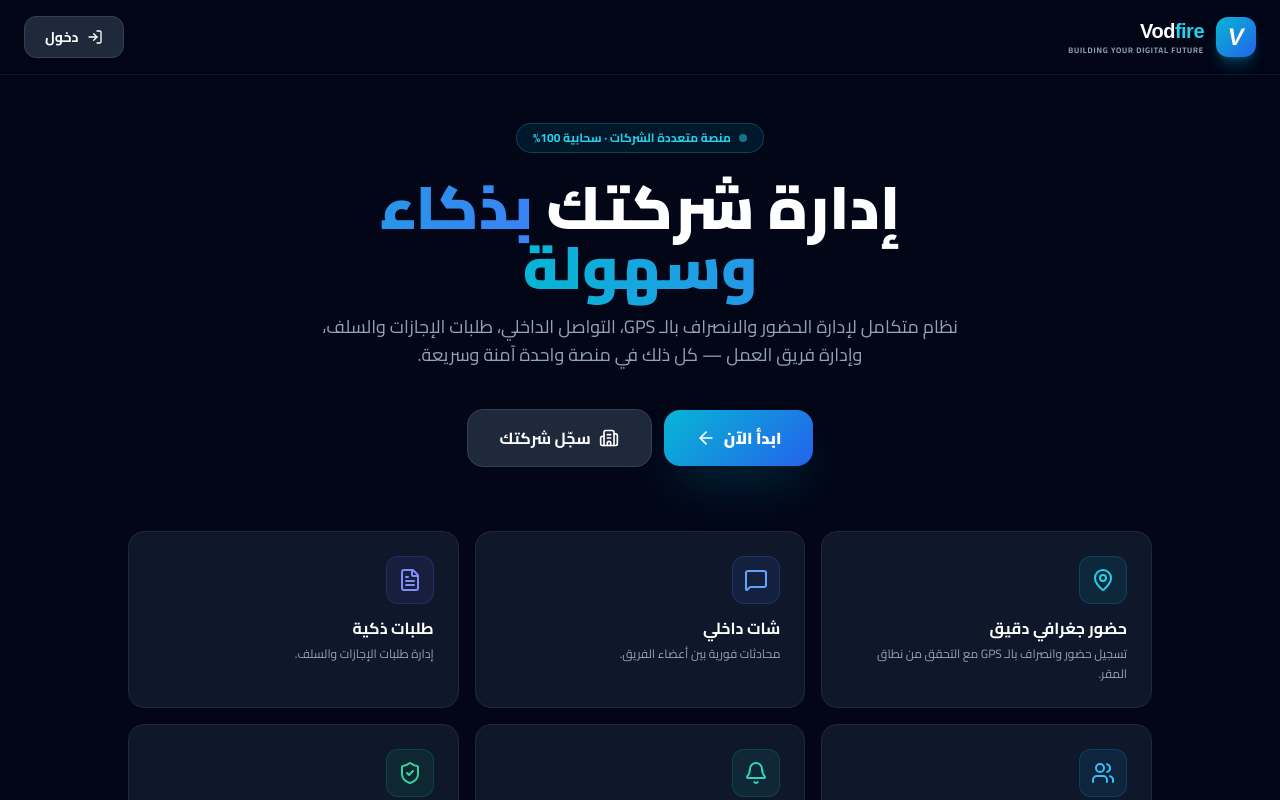
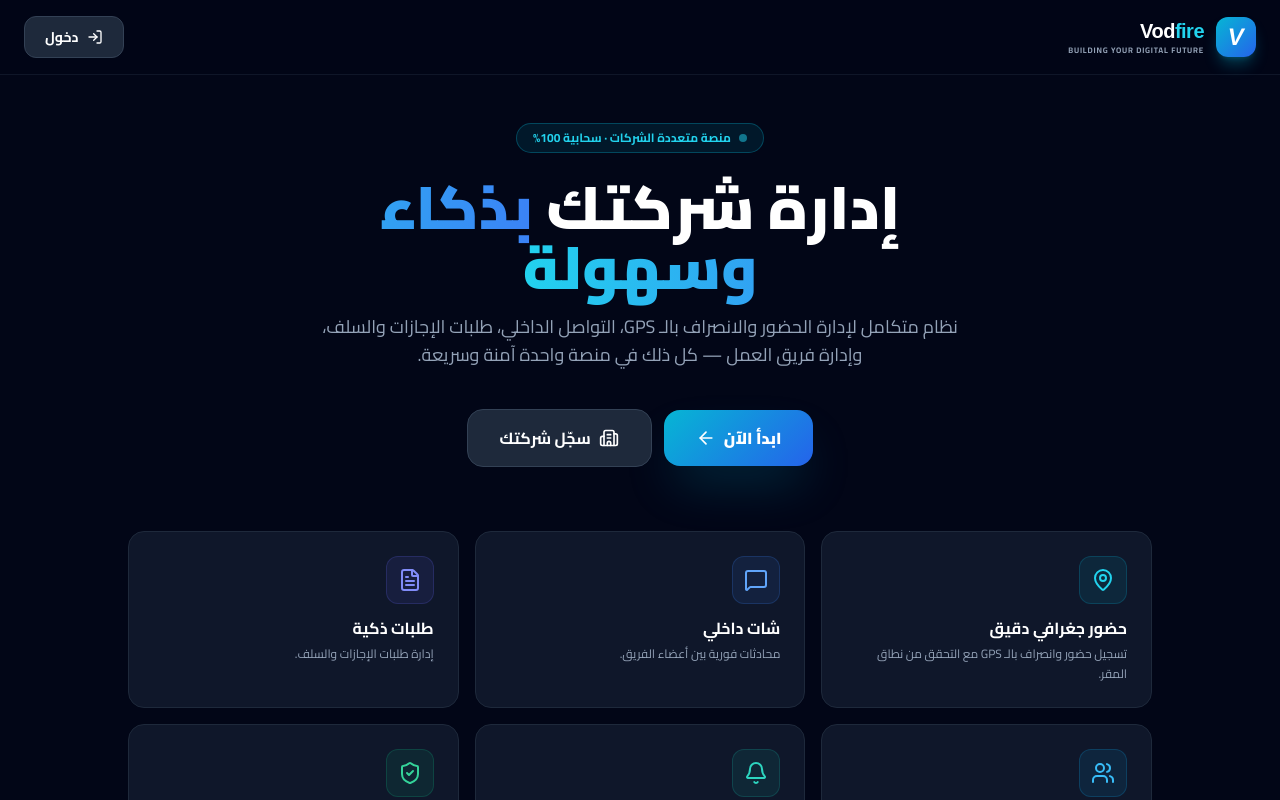
Before and after one commit to mohsen-bhr0/work-team, a plain HTML site: page index.html in a window 1280 px wide. Drawn offline with nearby package versions, Linux system fonts and the light colour scheme.

Commit message:
Update index.html

```diff
--- a/index.html
+++ b/index.html
@@ -4,7 +4,7 @@
   <meta charset="UTF-8" />
   <meta name="viewport" content="width=device-width, initial-scale=1.0, maximum-scale=1.0, user-scalable=no, viewport-fit=cover" />
   <title>VodFire - منصة إدارة الأعمال</title>
-  <meta name="theme-color" content="#0ea5e9" />
+  <meta name="theme-color" content="#06b6d4" />
   <link rel="preconnect" href="https://fonts.googleapis.com">
   <link rel="preconnect" href="https://fonts.gstatic.com" crossorigin>
   <link href="https://fonts.googleapis.com/css2?family=Cairo:wght@300;400;500;600;700;800;900&display=swap" rel="stylesheet">
@@ -60,8 +60,9 @@
     #loginScreen { z-index: 50; }
     #mainApp { z-index: 10; }
 
+    /* ألوان الهوية الجديدة فقط */
     .brand-gradient { background: linear-gradient(135deg, #06b6d4, #2563eb); }
-    .brand-text-gradient { background: linear-gradient(to right, #06b6d4, #3b82f6); -webkit-background-clip: text; -webkit-text-fill-color: transparent; }
+    .brand-text-gradient { background: linear-gradient(to right, #22d3ee, #3b82f6); -webkit-background-clip: text; -webkit-text-fill-color: transparent; }
   </style>
 </head>
 <body class="antialiased min-h-screen flex flex-col bg-slate-900 text-slate-100">
@@ -70,7 +71,6 @@
   <div id="landingScreen" class="fixed inset-0 flex flex-col bg-slate-950 overflow-y-auto">
     <header class="w-full px-6 py-4 flex items-center justify-between border-b border-slate-800/50 sticky top-0 bg-slate-950/90 backdrop-blur-md z-10">
       <div class="flex items-center gap-3">
-        <!-- شعار V المطور -->
         <div class="w-10 h-10 rounded-xl brand-gradient flex items-center justify-center shadow-lg shadow-cyan-500/30">
           <span class="text-white font-black text-2xl" style="font-family: Arial, sans-serif; transform: skewX(-10deg);">V</span>
         </div>
```
